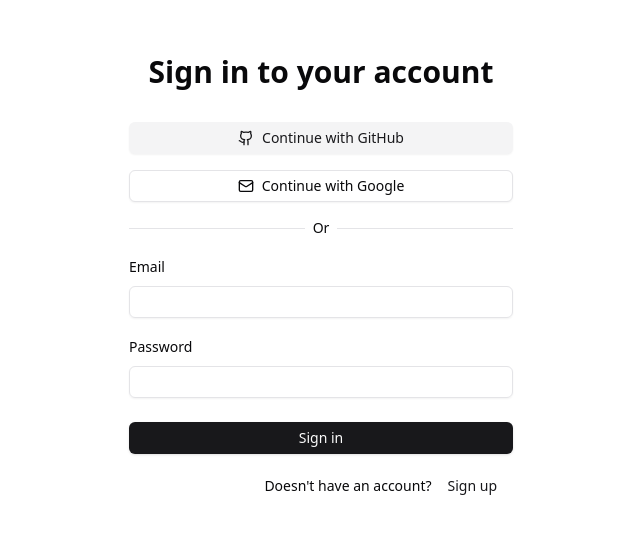
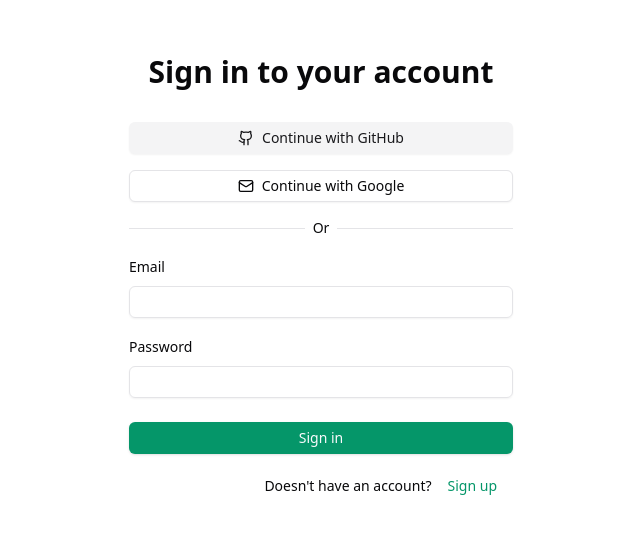
Before and after one commit to GilbertoFreitasJunior997/money-map, a Next.js app: page /sign-in in a window 1280 px wide. Shown: the part 122-656 px from the top of the page, without its empty margins (319-959 px from the left). Built offline with nearby package versions, Linux system fonts and the light colour scheme; no server answers.

Commit message:
feat: add routes

```diff
--- a/src/app-config.tsx
+++ b/src/app-config.tsx
@@ -1,5 +1,5 @@
 import { DashboardIcon } from "@radix-ui/react-icons";
-import { Coins, HomeIcon } from "lucide-react";
+import { Coins, HandCoins, Wallet } from "lucide-react";
 import { Icon } from "./components/icon";
 import { Route } from "./lib/types";
 
@@ -26,14 +26,19 @@
   ),
   routes: [
     {
-      name: "Home",
+      name: "Dashboard",
       path: "/",
-      icon: HomeIcon,
+      icon: DashboardIcon,
     },
     {
-      name: "Dashboard",
-      path: "/dashboard",
-      icon: DashboardIcon,
+      name: "Expenses",
+      path: "/expenses",
+      icon: HandCoins,
+    },
+    {
+      name: "Budgets",
+      path: "/budgets",
+      icon: Wallet,
     },
   ] satisfies Route[],
 };
--- a/src/app/(core)/_components/sidebar/sidebar-item.tsx
+++ b/src/app/(core)/_components/sidebar/sidebar-item.tsx
@@ -17,7 +17,7 @@
     <Link
       className={cn(
         "h-10 rounded-xl flex items-center transition-colors",
-        isSelected ? "bg-primary text-accent" : "hover:bg-muted",
+        isSelected ? "bg-primary text-primary-foreground font-semibold" : "hover:bg-muted",
       )}
       href={path}
       title={name}
--- /dev/null
+++ b/src/app/(core)/budgets/page.tsx
@@ -0,0 +1,7 @@
+export default function Page() {
+  return (
+    <div>
+      <h1>Budgets</h1>
+    </div>
+  );
+}
--- /dev/null
+++ b/src/app/(core)/expenses/page.tsx
@@ -0,0 +1,7 @@
+export default function Page() {
+  return (
+    <div>
+      <h1>Expenses</h1>
+    </div>
+  );
+}
--- a/src/app/globals.css
+++ b/src/app/globals.css
@@ -16,8 +16,8 @@
 		--card-foreground: 240 10% 3.9%;
 		--popover: 0 0% 100%;
 		--popover-foreground: 240 10% 3.9%;
-		--primary: 240 5.9% 10%;
-		--primary-foreground: 0 0% 98%;
+		--primary: 161.38 93.55% 30.39%;
+		--primary-foreground: 210 40% 98%;
 		--secondary: 240 4.8% 95.9%;
 		--secondary-foreground: 240 5.9% 10%;
 		--muted: 240 4.8% 95.9%;
@@ -43,8 +43,8 @@
 		--card-foreground: 0 0% 98%;
 		--popover: 0 0% 9%;
 		--popover-foreground: 0 0% 98%;
-		--primary: 0 0% 98%;
-		--primary-foreground: 240 5.9% 10%;
+		--primary: 160.12 84.08% 39.41%;
+		--primary-foreground: 210 40% 98%;
 		--secondary: 240 3.7% 15.9%;
 		--secondary-foreground: 0 0% 98%;
 		--muted: 240 3.7% 15.9%;
```
